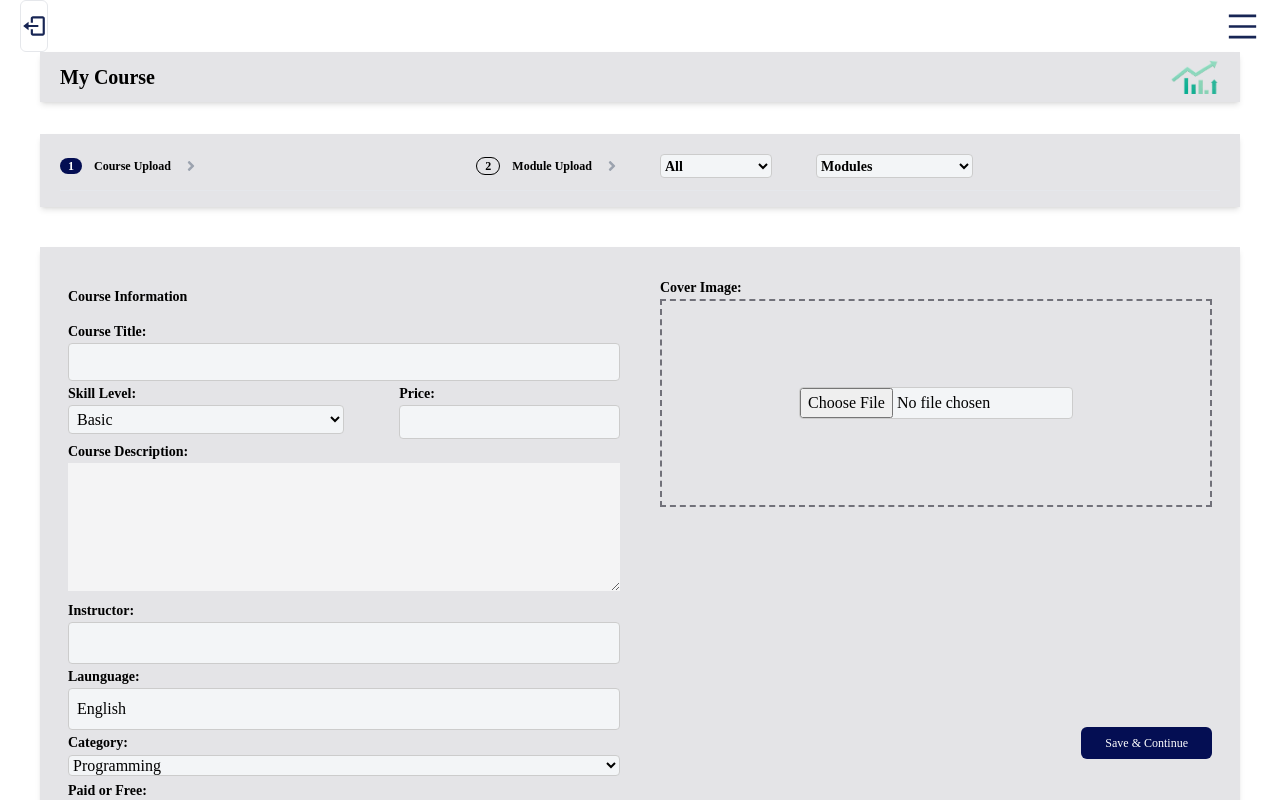
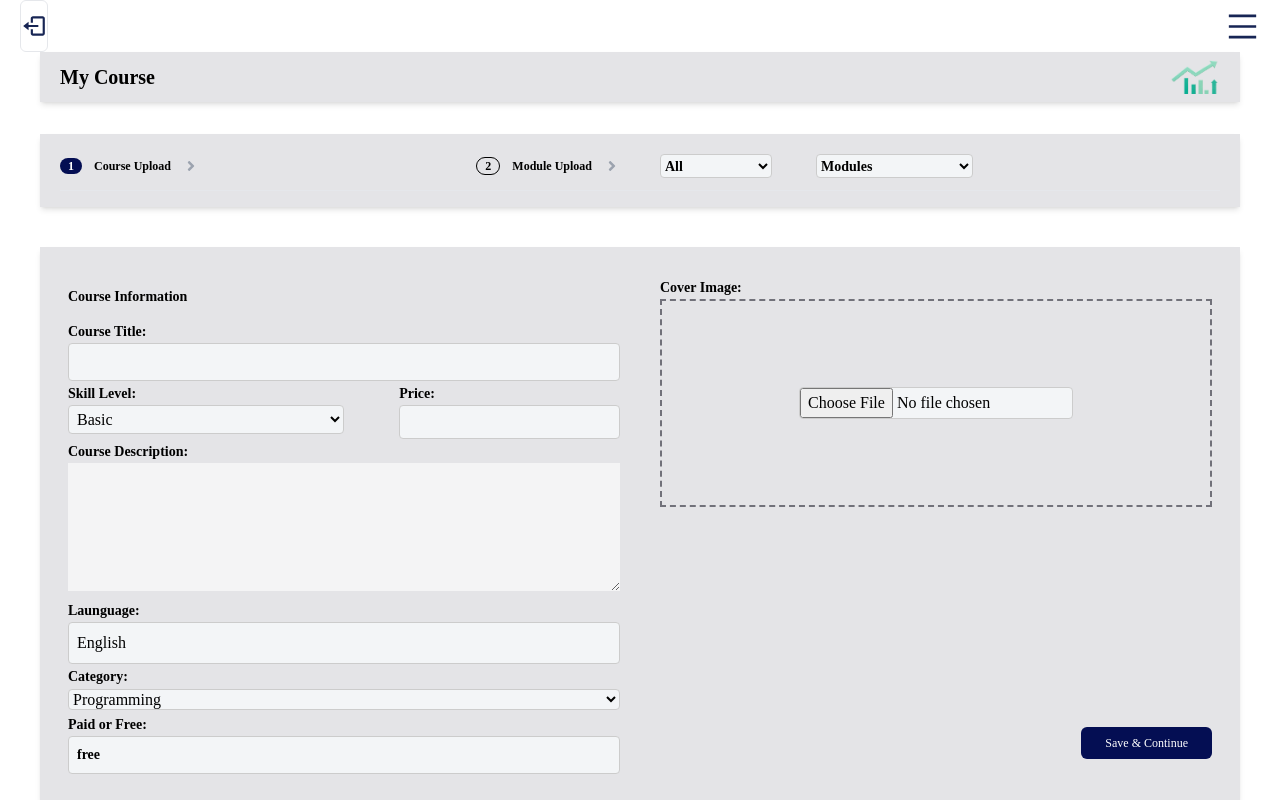
Before and after one commit to Decode-Analytical/Decode-analytical, a React (Vite) app: page /newcourse in a window 1280 px wide. Built offline with nearby package versions, Linux system fonts and the light colour scheme; no server answers.

Commit message:
Update the course Upload

```diff
--- a/src/components/courseUploadComponents/createCourse/CourseInfo.jsx
+++ b/src/components/courseUploadComponents/createCourse/CourseInfo.jsx
@@ -53,15 +53,6 @@ function CourseInfo({ courseData, handleInputChange }) {
         className="w-[100%] h-32 bg-zinc-100"
       />
 
-      <label className="font-bold text-sm">Instructor: </label>
-      <input
-        className="p-2"
-        type="text"
-        name="instructor"
-        value={courseData.instructor}
-        onChange={handleInputChange}
-      />
-
       <label className="font-bold text-sm">Launguage: </label>
       <input
         className="p-2"
```
